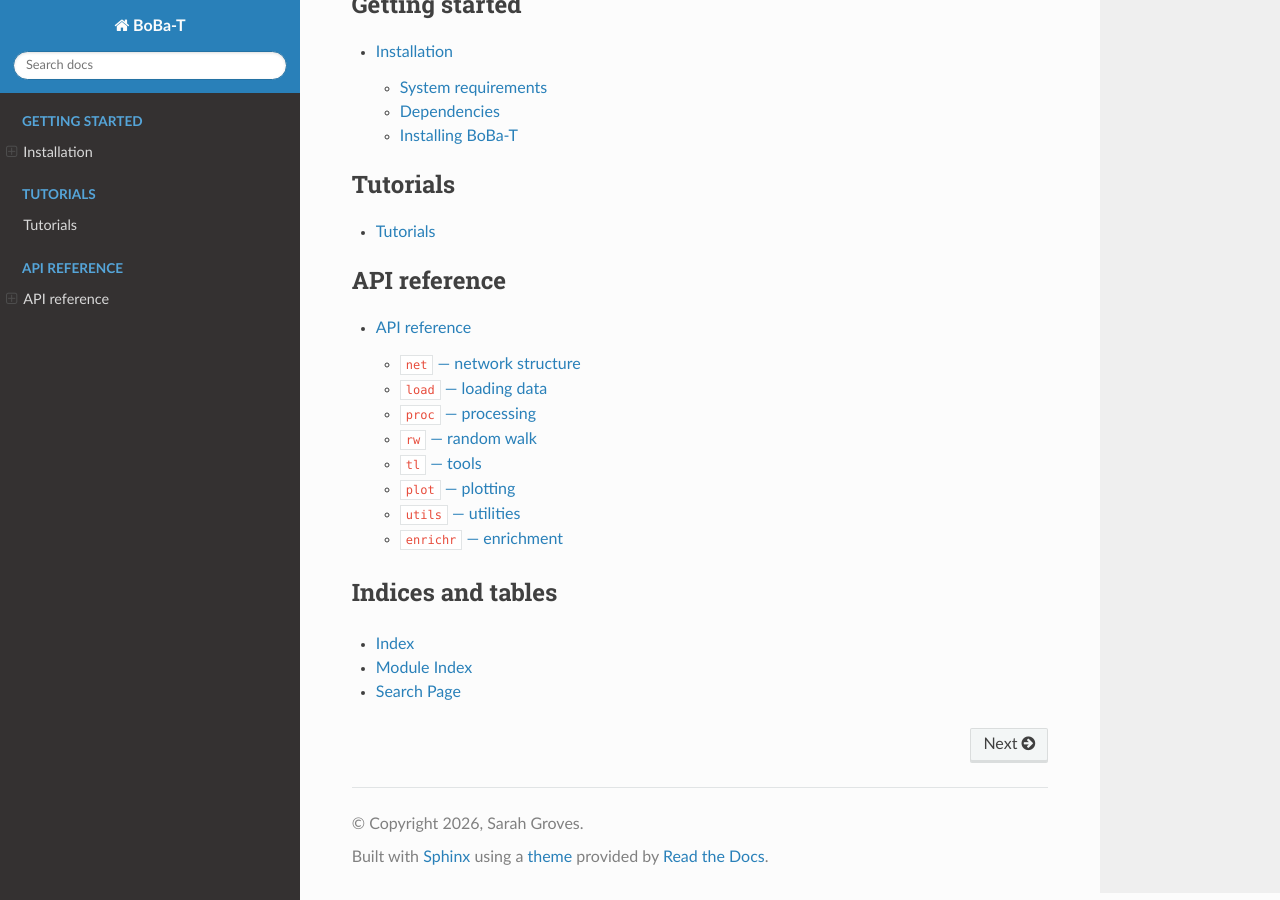
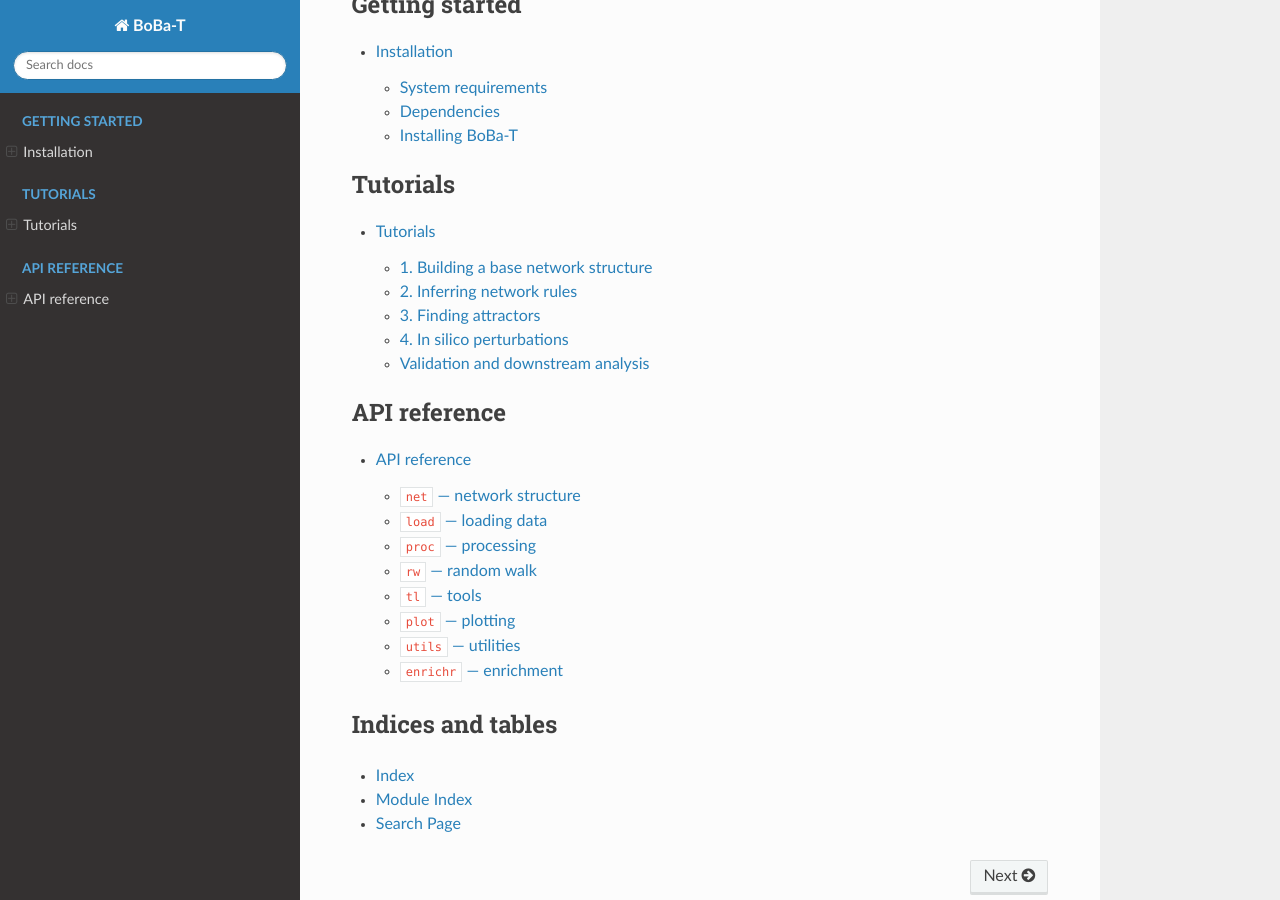
Before and after one commit to smgroves/BoBa-T, a Sphinx documentation site: the page built from docs/index.rst, in a window 1280 px wide and 900 px high, scrolled down 511 px. Built offline with Sphinx 7.4.7 and the Read the Docs theme 3.1.0, drawn with Linux system fonts in a browser that asks for light colours; pages that are not in the unit, such as notebooks, are missing from menus; some of the changed lines change nothing that is shown.

Commit message:
updated tutorial notebooks

```diff
--- a/docs/tutorials.rst
+++ b/docs/tutorials.rst
@@ -2,17 +2,98 @@
 Tutorials
 =========
 
-These tutorials walk through the two core workflows in BoBa-T. Each notebook
-contains instructions to run the example data, the expected output, and
-explanations of the code.
+These tutorials walk through the full BoBa-T workflow, from building a base
+network structure to running *in silico* perturbations. Each tutorial contains
+instructions to run the example data, the expected output, and explanations of
+the code.
 
-* **Network construction** builds a transcription-factor network and should run
-  in less than 10 minutes on a standard laptop.
-* **Inference** fits regulatory rules and runs random walks; it should run in
-  less than 30 minutes on a standard laptop.
+The workflow has four main stages, followed by a set of validation and
+downstream-analysis tools:
+
+#. **Build a base network structure** — define which transcription factors can
+   regulate which, either from scATAC-seq data or from the original BooleaBayes
+   ChEA-based approach.
+#. **Infer network rules** — learn the Boolean regulatory logic for each node,
+   from either two timepoints or pseudotime.
+#. **Find attractors** — identify the stable states (phenotypes) of the network.
+#. **Run in silico perturbations** — predict how knockouts and overexpression
+   reshape the attractor landscape.
+
+.. contents:: On this page
+   :local:
+   :depth: 1
+
+
+1. Building a base network structure
+=====================================
+
+The base network defines the candidate regulatory edges (which transcription
+factors may regulate which genes) before rule inference. BoBa-T supports two
+ways to build it:
+
+* **From scATAC-seq data** — derive edges from chromatin accessibility using a
+  DIRECT-NET input, then prune with LASSO feature selection.
+* **From ChEA databases (original BooleaBayes method)** — build the network from
+  curated transcription-factor–target interactions.
 
 .. toctree::
    :maxdepth: 1
 
    tutorials/network_example
+   tutorials/network_chea
+
+
+2. Inferring network rules
+==========================
+
+Rule inference (BoBa-T rule generation) learns the Boolean update logic for each
+node in the network from binarized expression data. Rules can be fit from either
+of two experimental designs:
+
+* **Two timepoints** — pair each cell/state with a later timepoint.
+* **Pseudotime** — use an RNA-velocity / pseudotime ordering to define the
+  direction of change.
+
+.. toctree::
+   :maxdepth: 1
+
    tutorials/inference_example
+   tutorials/inference_two_timepoints
+   tutorials/inference_pseudotime
+
+
+3. Finding attractors
+=====================
+
+Once rules are fit, BoBa-T identifies the network's attractors — the stable
+states that correspond to cell phenotypes — and maps observed cells onto them.
+
+.. toctree::
+   :maxdepth: 1
+
+   tutorials/attractors
+
+
+4. In silico perturbations
+==========================
+
+With rules and attractors in hand, BoBa-T predicts how genetic perturbations
+(knockouts and overexpression) destabilize or shift the attractor landscape.
+
+.. toctree::
+   :maxdepth: 1
+
+   tutorials/perturbations
+
+
+Validation and downstream analysis
+===================================
+
+Peripheral tools for evaluating rule accuracy and exploring the dynamics of the
+fitted network, including random-walk trajectories.
+
+.. toctree::
+   :maxdepth: 1
+
+   tutorials/validation
+   tutorials/trajectories
```
Also changed, not shown: 14 other files.
